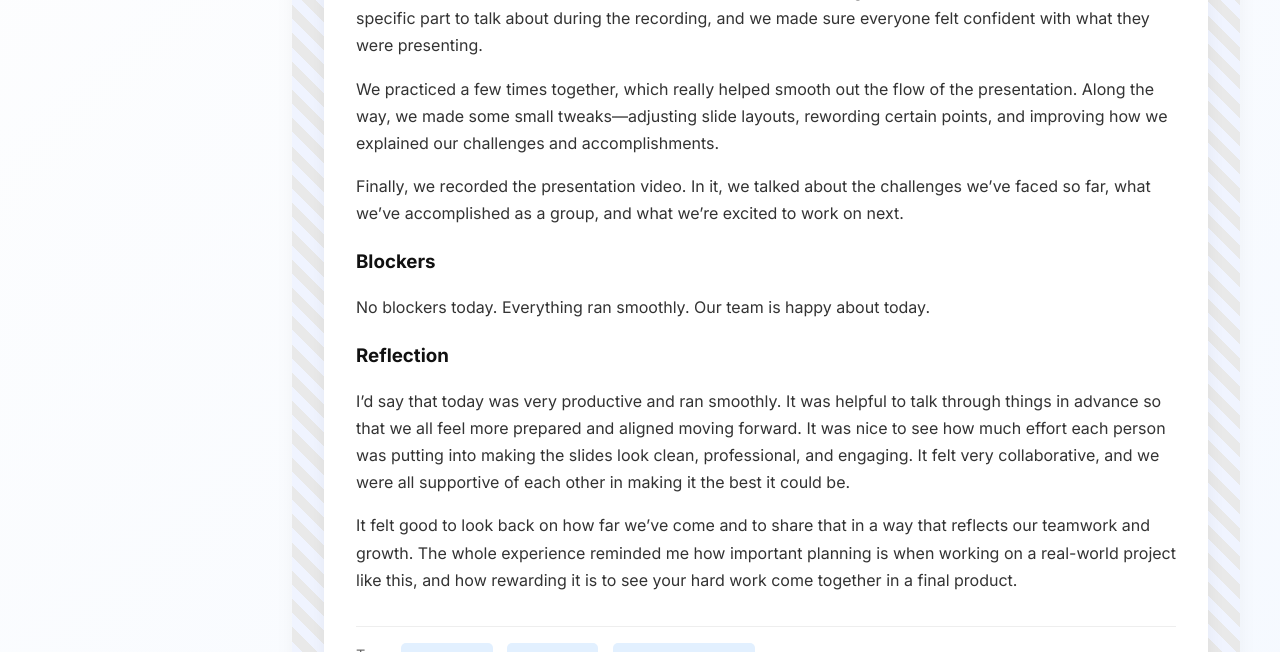
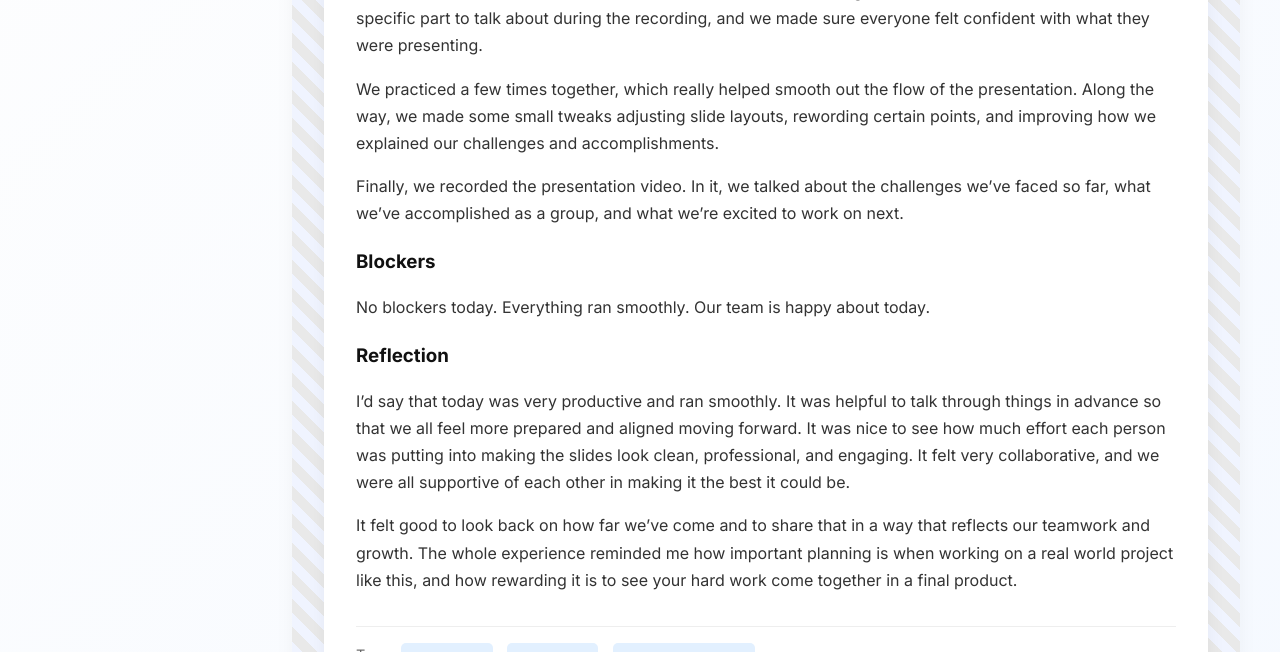
Before and after one commit to alexes22/alexes22.github.io, a Jekyll site: the page built from _posts/2025-06-06-day-9.md, in a window 1280 px wide. Shown: the part 434-1086 px from the top of the page. Built offline with Jekyll 4.4.1, drawn with Linux system fonts in a browser that asks for light colours.

Commit message:
Update 2025-06-06-day-9.md

```diff
--- a/_posts/2025-06-06-day-9.md
+++ b/_posts/2025-06-06-day-9.md
@@ -11,7 +11,7 @@
 
   After that, we jumped into finishing our PowerPoint slides for the presentation video. Everyone focused on their sections. Once the slides were finalized, we took time to assign roles. Each of us chose a slide or specific part to talk about during the recording, and we made sure everyone felt confident with what they were presenting.
 
-  We practiced a few times together, which really helped smooth out the flow of the presentation. Along the way, we made some small tweaks—adjusting slide layouts, rewording certain points, and improving how we explained our challenges and accomplishments.
+  We practiced a few times together, which really helped smooth out the flow of the presentation. Along the way, we made some small tweaks adjusting slide layouts, rewording certain points, and improving how we explained our challenges and accomplishments.
 
   Finally, we recorded the presentation video. In it, we talked about the challenges we’ve faced so far, what we’ve accomplished as a group, and what we’re excited to work on next.
 
@@ -21,5 +21,5 @@
 reflection: |
   I’d say that today was very productive and ran smoothly. It was helpful to talk through things in advance so that we all feel more prepared and aligned moving forward. It was nice to see how much effort each person was putting into making the slides look clean, professional, and engaging. It felt very collaborative, and we were all supportive of each other in making it the best it could be.
 
-  It felt good to look back on how far we’ve come and to share that in a way that reflects our teamwork and growth. The whole experience reminded me how important planning is when working on a real-world project like this, and how rewarding it is to see your hard work come together in a final product.
+  It felt good to look back on how far we’ve come and to share that in a way that reflects our teamwork and growth. The whole experience reminded me how important planning is when working on a real world project like this, and how rewarding it is to see your hard work come together in a final product.
 ---
```
